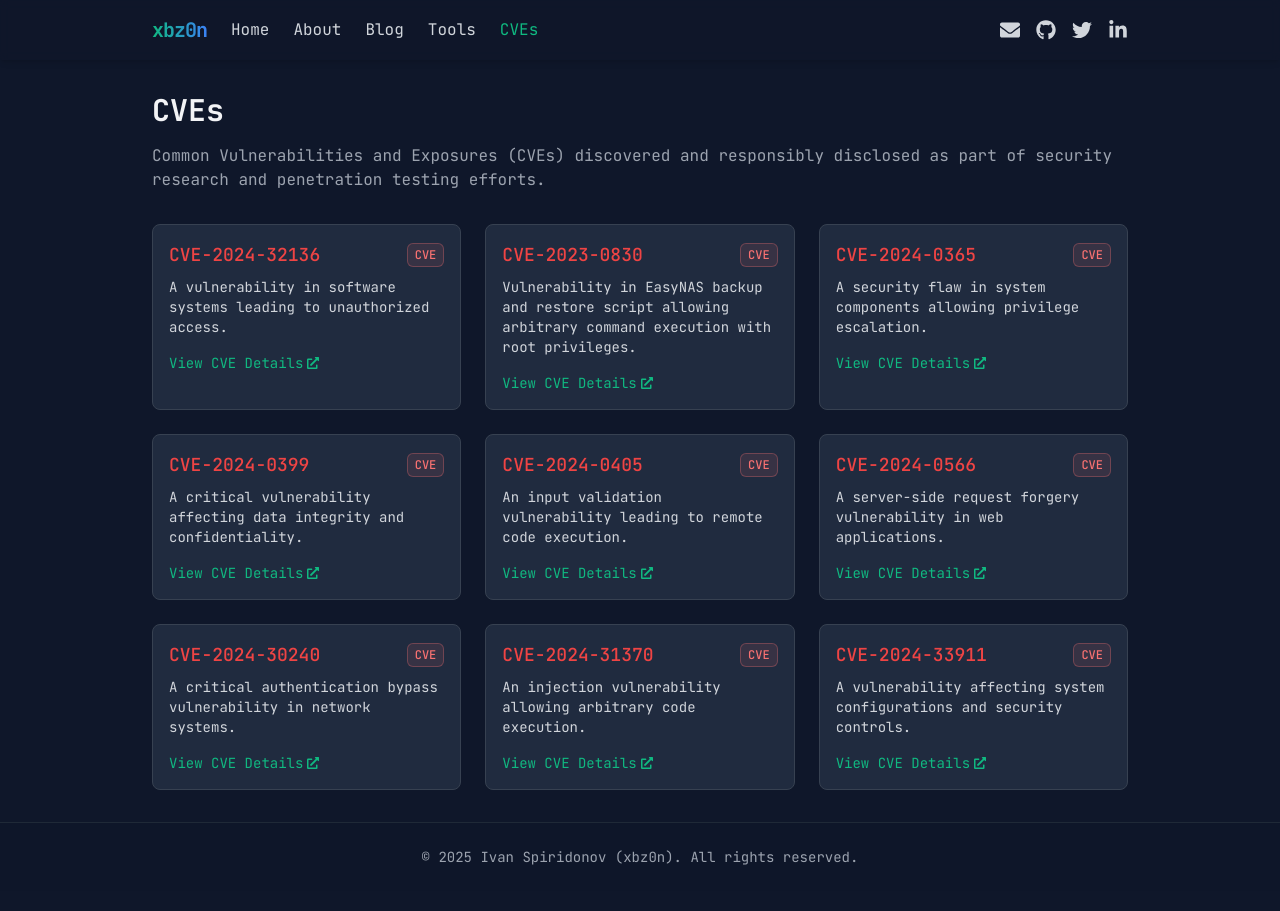
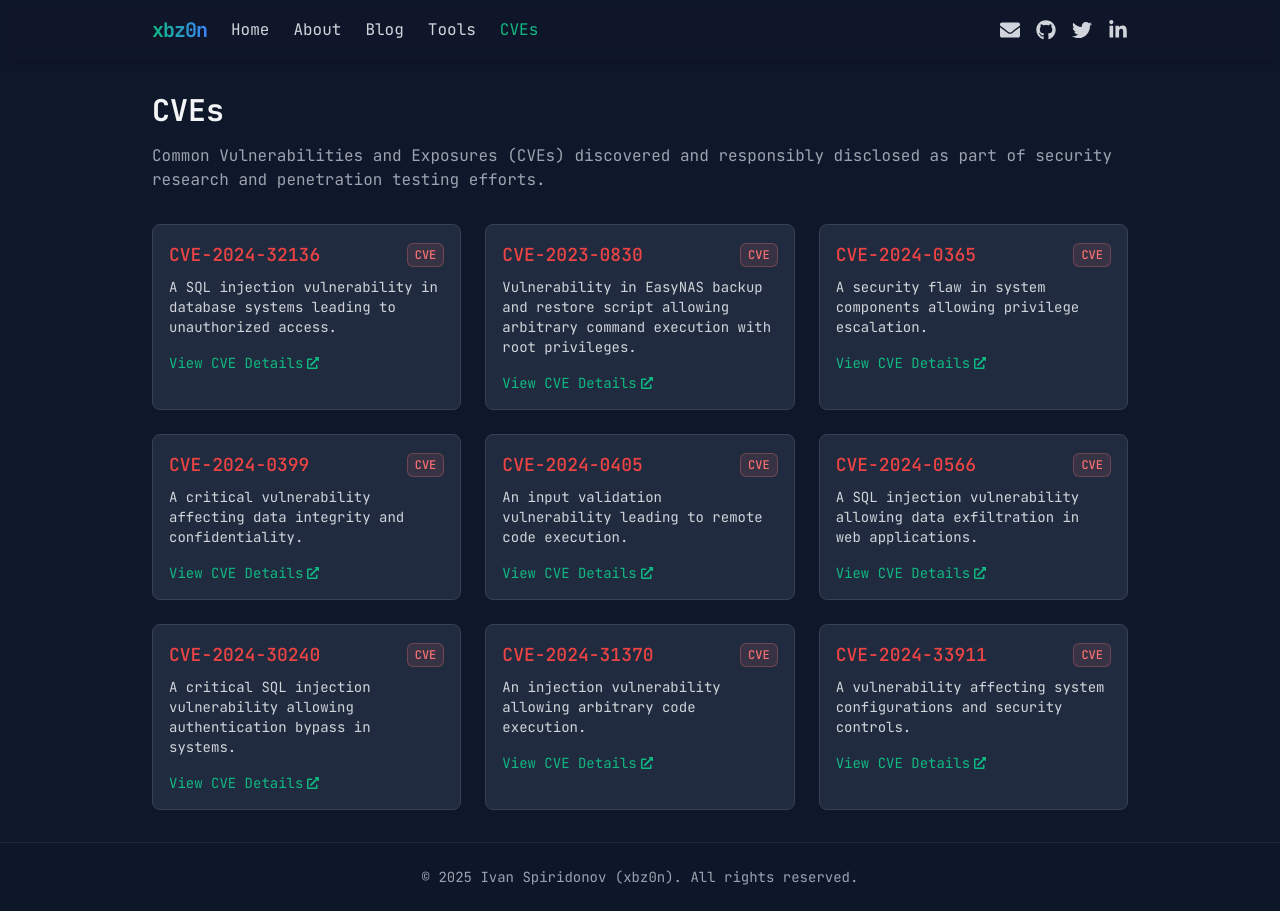
Before and after one commit to xbz0n/xbz0n.github.io, a Next.js app: page /cves in a window 1280 px wide. Built offline with nearby package versions, Linux system fonts and the light colour scheme.

Commit message:
Update CVE descriptions to focus on SQL injection vulnerabilities

```diff
--- a/pages/cves.js
+++ b/pages/cves.js
@@ -6,7 +6,7 @@ export default function CVEs() {
     {
       id: "CVE-2024-32136",
       link: "https://www.cve.org/CVERecord?id=CVE-2024-32136",
-      description: "A vulnerability in software systems leading to unauthorized access."
+      description: "A SQL injection vulnerability in database systems leading to unauthorized access."
     },
     {
       id: "CVE-2023-0830",
@@ -31,12 +31,12 @@ export default function CVEs() {
     {
       id: "CVE-2024-0566",
       link: "https://www.cve.org/CVERecord?id=CVE-2024-0566",
-      description: "A server-side request forgery vulnerability in web applications."
+      description: "A SQL injection vulnerability allowing data exfiltration in web applications."
     },
     {
       id: "CVE-2024-30240",
       link: "https://www.cve.org/CVERecord?id=CVE-2024-30240",
-      description: "A critical authentication bypass vulnerability in network systems."
+      description: "A critical SQL injection vulnerability allowing authentication bypass in systems."
     },
     {
       id: "CVE-2024-31370",
```
